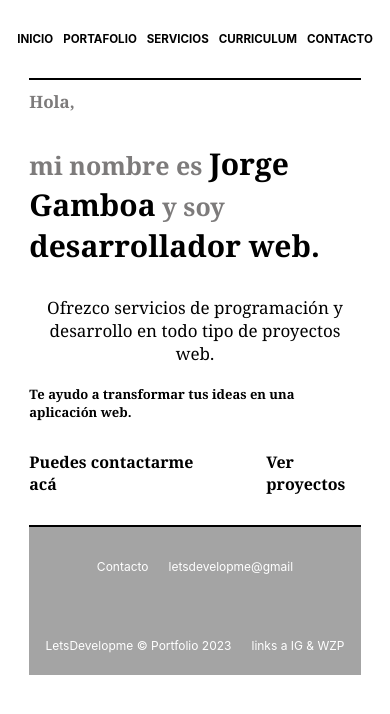
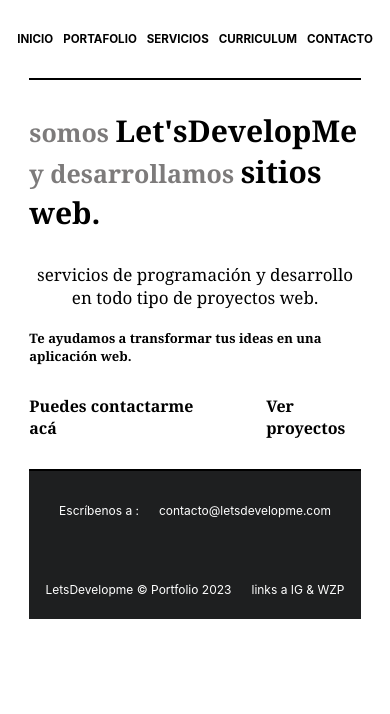
Before and after one commit to GeorgePhD/portfolio2024, a React (Vite) app: page / in a window 390 px wide. Shown: the top 714 px of the page. Built offline with nearby package versions, Linux system fonts and the light colour scheme.

Commit message:
update: small screen responsive design, home page

```diff
--- a/src/App.css
+++ b/src/App.css
@@ -16,7 +16,7 @@
     --link-font-size-l: 2rem;
     --p-font-size: 1.5rem;
     --padding-content: 0.5rem;
-    --footer-color: rgb(164, 164, 164);
+    --footer-color: rgb(30, 31, 32);
 }
 
 
@@ -396,7 +396,7 @@ input[type='submit']:hover {
         font-size: 1.5rem;
         color: white;
     }
-
+}
     /* footer ends here */
 @media screen and (width <=487px) {
     /* header starts here */
@@ -480,11 +480,32 @@ input[type='submit']:hover {
             font-size: 1.2rem;
             color: white;
         }
+
+        /* footer ends here */
+
+@media screen and (width <=375px) {
+        h2.home__subtitle {
+            font-size: 1.5rem;
+        }
+        .home__title {
+            line-height: 4rem;
+        }
+        p.text-centered {
+            line-height: 2.6rem;
+        }
+        a.home__links {
+            font-size: 1.1rem;
+        }
+        .footer {
+            min-height: 5rem;
+            line-height: 5rem;
+            gap: 1.5rem;
+        }
+        ul.nav li a  {
+            font-size: 1rem;
+        }
+
     }
 
-    @media screen and (width <=375px) {
-        h2.home__subtitle {}
-    }
-}
 
 /* responsive design ends here */
--- a/src/Components/Home.jsx
+++ b/src/Components/Home.jsx
@@ -4,17 +4,17 @@ import '../../src/App.css';
 const Home = () => {
   return (
     <div className='home-page'>
-      <h2 className='home__subtitle'>Hola,</h2>
-
+{/*       <h2 className='home__subtitle'>Hola,</h2>
+ */}
       <h1 className='home__title'>
-        mi nombre es <strong className='span-black-color'>Jorge Gamboa</strong> y soy <strong className='span-black-color'>desarrollador web.</strong>
+        somos <strong className='span-black-color'>Let'sDevelopMe</strong> y desarrollamos <strong className='span-black-color'>sitios web.</strong>
       </h1>
 
       <p className='text-centered'>
-      Ofrezco servicios de programación y desarrollo en todo tipo de proyectos web.
+      servicios de programación y desarrollo en todo tipo de proyectos web.
       </p>
 
-      <h2 className='home__subtitle--2'>Te ayudo a transformar tus ideas en una aplicación web.</h2>
+      <h2 className='home__subtitle--2'>Te ayudamos a transformar tus ideas en una aplicación web.</h2>
 
       <div className="home-page-links">
       <Link to='/contact' className='home__links'>Puedes contactarme acá</Link>
--- a/src/Components/layout/Footer.jsx
+++ b/src/Components/layout/Footer.jsx
@@ -2,8 +2,8 @@
 const Footer = () => {
   return (
     <footer className='footer'>
-      <p>Contacto</p>
-      <p>letsdevelopme@gmail</p>
+      <p>Escríbenos a :</p>
+      <p>contacto@letsdevelopme.com</p>
       <p>LetsDevelopme &copy; Portfolio 2023 </p>
       <p>links a IG & WZP</p>
     </footer>
```
